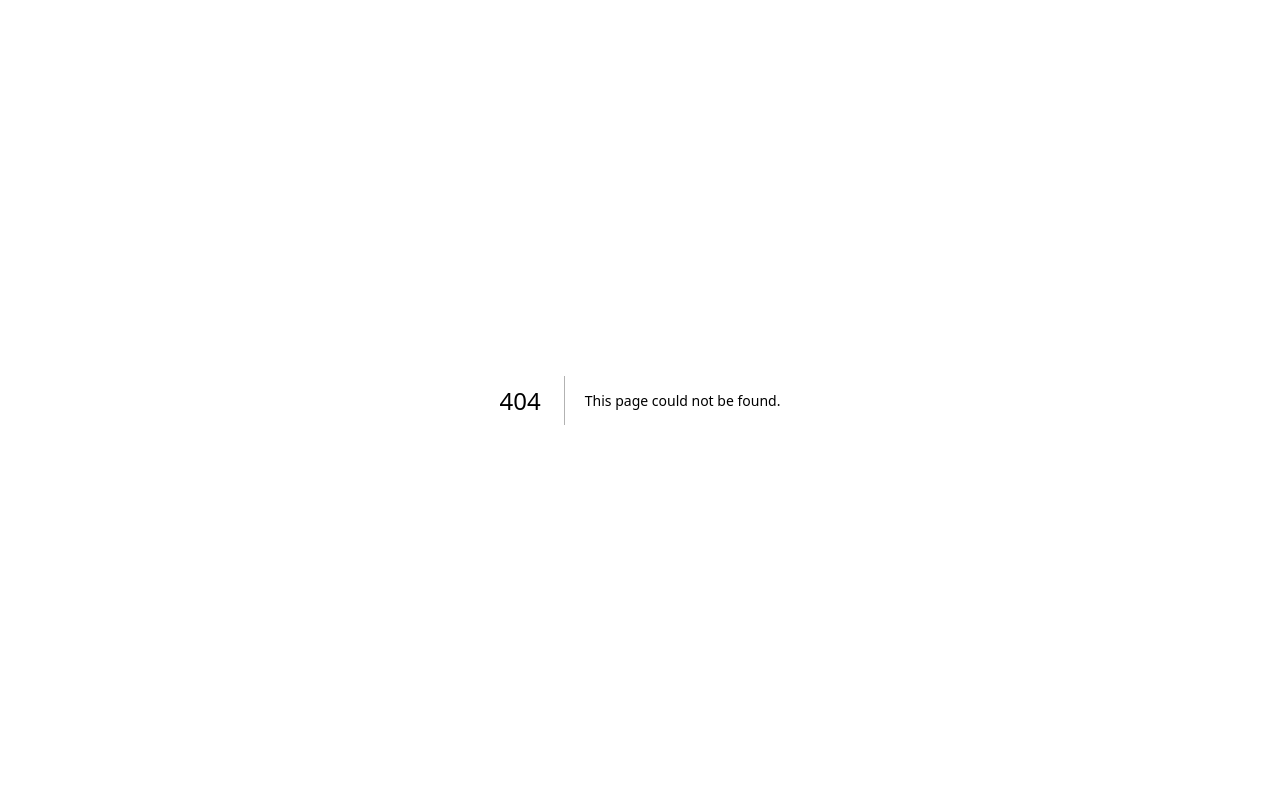
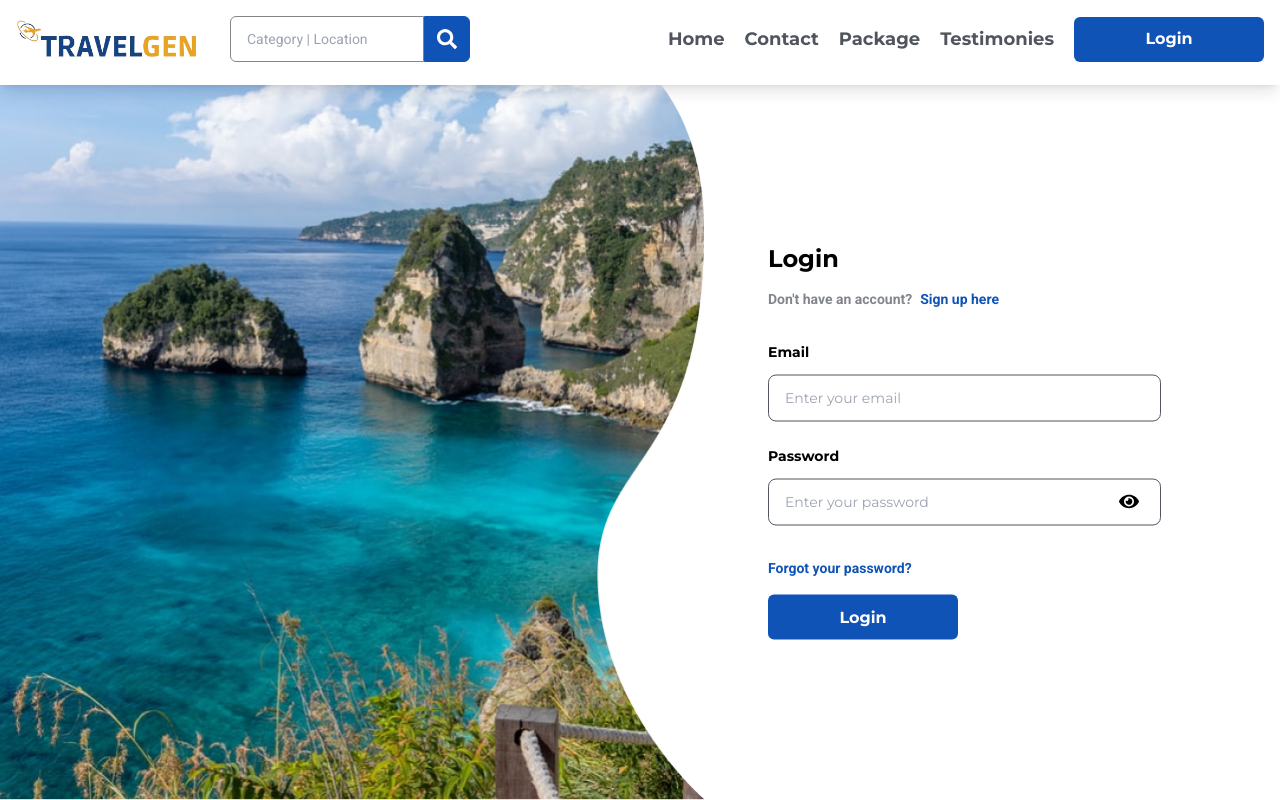
Before and after one commit to diazlp/travelgen-application, a Next.js app in the folder client-nextjs/: page /login in a window 1280 px wide. Before the commit this address had no page. Built offline with nearby package versions, Linux system fonts and the light colour scheme.

Commit message:
feat(login-page): initiate & implement login page layout

```diff
--- /dev/null
+++ b/client-nextjs/src/components/input/index.tsx
@@ -0,0 +1,65 @@
+import React, { InputHTMLAttributes, useState } from 'react'
+import { FaEye, FaEyeSlash } from 'react-icons/fa'
+
+interface InputProps {
+  name: InputHTMLAttributes<HTMLInputElement>['name']
+  type: InputHTMLAttributes<HTMLInputElement>['type']
+  label: string
+  placeholder: string
+  className?: string
+}
+
+enum InputType {
+  Email = 'Email',
+  Text = 'text',
+  Password = 'password'
+}
+
+export default function Input({
+  name,
+  type,
+  label,
+  placeholder,
+  className
+}: InputProps): React.ReactNode {
+  const [hidePassword, setHidePassword] = useState<boolean>(false)
+  const [inputType, setInputType] =
+    useState<InputHTMLAttributes<HTMLInputElement>['type']>(type)
+
+  const togglePasswordVisibility = (): void => {
+    setHidePassword((prevState) => !prevState)
+
+    if (type === InputType.Password && !hidePassword) {
+      setInputType(InputType.Text)
+    } else {
+      setInputType(InputType.Password)
+    }
+  }
+
+  return (
+    <label
+      htmlFor={name}
+      className={`relative text-heading-5 font-label font-bold w-full ${className}`}
+    >
+      <div className="mb-3">{label}</div>
+
+      <input
+        type={inputType}
+        name={name}
+        id={name}
+        placeholder={placeholder}
+        className="appearance-none font-light border rounded-lg border-gray-70 text-heading-5 py-3 px-4 w-full focus:outline-none focus:ring-blue-100 focus:border-blue-100"
+      />
+
+      {type === InputType.Password ? (
+        <button
+          type="button"
+          className="absolute h-7 w-7 right-0 top-[70%] -translate-x-1/2 -translate-y-1/2"
+          onClick={togglePasswordVisibility}
+        >
+          {hidePassword ? <FaEyeSlash size={20} /> : <FaEye size={20} />}
+        </button>
+      ) : null}
+    </label>
+  )
+}
--- a/client-nextjs/src/components/layout/index.tsx
+++ b/client-nextjs/src/components/layout/index.tsx
@@ -3,15 +3,17 @@ import Header from './header'
 import Footer from './footer'
 
 export default function Layout({
-  children
+  children,
+  noFooter = false
 }: {
   children: React.ReactNode
+  noFooter?: boolean
 }): React.ReactNode {
   return (
     <Fragment>
       <Header />
       {children}
-      <Footer />
+      {noFooter ? null : <Footer />}
     </Fragment>
   )
 }
--- a/client-nextjs/src/containers/home/bottom-section/testimonials/testimony-card/index.tsx
+++ b/client-nextjs/src/containers/home/bottom-section/testimonials/testimony-card/index.tsx
@@ -36,10 +36,8 @@ export default function TestimonyCard({
         <Rating rating={data.rating} />
       </div>
 
-      <p className="text-heading-5 text-gray-70 my-4 min-h-[80px]">
-        {data.review.length <= 140
-          ? data.review
-          : `${data.review.slice(0, 145)}...`}
+      <p className="text-heading-5 text-gray-70 my-4 min-h-[80px] line-clamp-6">
+        {data.review}
       </p>
       <p className="text-heading-5 text-gray-100 font-bold">
         {data.destination}
--- /dev/null
+++ b/client-nextjs/src/containers/login/index.tsx
@@ -0,0 +1,65 @@
+import React from 'react'
+import Image from 'next/image'
+import Layout from '@/components/layout'
+import Button from '@/components/button'
+import Input from '@/components/input'
+
+export default function LoginContainer(): React.ReactNode {
+  return (
+    <Layout noFooter>
+      <div className="flex justify-between">
+        <div>
+          <Image
+            src={'/assets/auth/bg-auth.png'}
+            alt="Travelgen Login"
+            className="relative left-0 -z-10 object-contain object-left"
+            fill
+            priority
+          />
+        </div>
+
+        <div className="flex-1 flex flex-col absolute left-[60%] top-[55%] -translate-y-1/2 min-w-[393px]">
+          <p className="text-heading-3 font-label font-extrabold">Login</p>
+
+          <div className="flex mt-3">
+            <p className="text-heading-5 text-gray-50 font-semibold">
+              Don't have an account?
+            </p>
+            <a
+              href="#"
+              className="text-heading-5 text-blue-100 font-semibold ml-2 hover:underline"
+            >
+              Sign up here
+            </a>
+          </div>
+
+          <form className="flex flex-col mt-8">
+            <Input
+              label="Email"
+              type="email"
+              name="Email"
+              placeholder="Enter your email"
+              className="mb-6"
+            />
+
+            <Input
+              label="Password"
+              type="password"
+              name="Password"
+              placeholder="Enter your password"
+            />
+
+            <a
+              href="#"
+              className="text-heading-5 text-blue-100 font-semibold mt-8 mb-4 hover:underline"
+            >
+              Forgot your password?
+            </a>
+
+            <Button>Login</Button>
+          </form>
+        </div>
+      </div>
+    </Layout>
+  )
+}
--- a/client-nextjs/src/libs/types/interface.ts
+++ b/client-nextjs/src/libs/types/interface.ts
@@ -11,13 +11,11 @@ export interface Package {
   reviewers: number
   isPromo?: boolean
 }
-
 export interface Category {
   id: string
   name: string
   thumbnail: string
 }
-
 export interface Testimony {
   id: string
   fullName: string
--- a/client-nextjs/src/pages/index.tsx
+++ b/client-nextjs/src/pages/index.tsx
@@ -1,7 +1,7 @@
 import Head from 'next/head'
 import HomeContainer from '@/containers/home'
 
-export default function Home() {
+export default function HomePage() {
   return (
     <>
       <Head>
--- /dev/null
+++ b/client-nextjs/src/pages/login/index.tsx
@@ -0,0 +1,13 @@
+import Head from 'next/head'
+import LoginContainer from '@/containers/login'
+
+export default function LoginPage() {
+  return (
+    <>
+      <Head>
+        <title>TravelGen | Login</title>
+      </Head>
+      <LoginContainer />
+    </>
+  )
+}
```
Also changed, not shown: client-nextjs/public/assets/auth/bg-auth.png (renamed from client-nextjs/public/assets/login/login-bg.png), client-nextjs/public/assets/home/dio-hasibuan-9ZNhQZFivZc-unsplash.jpg (deleted).
